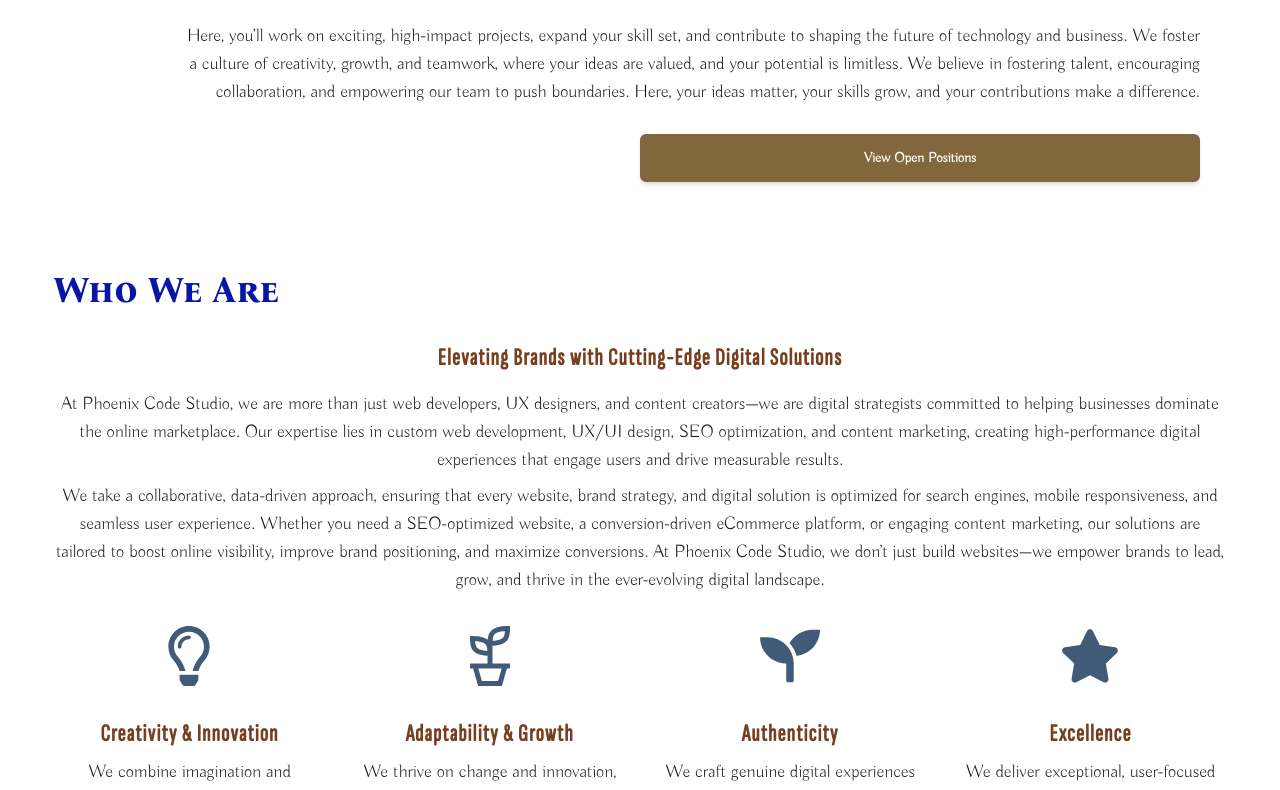
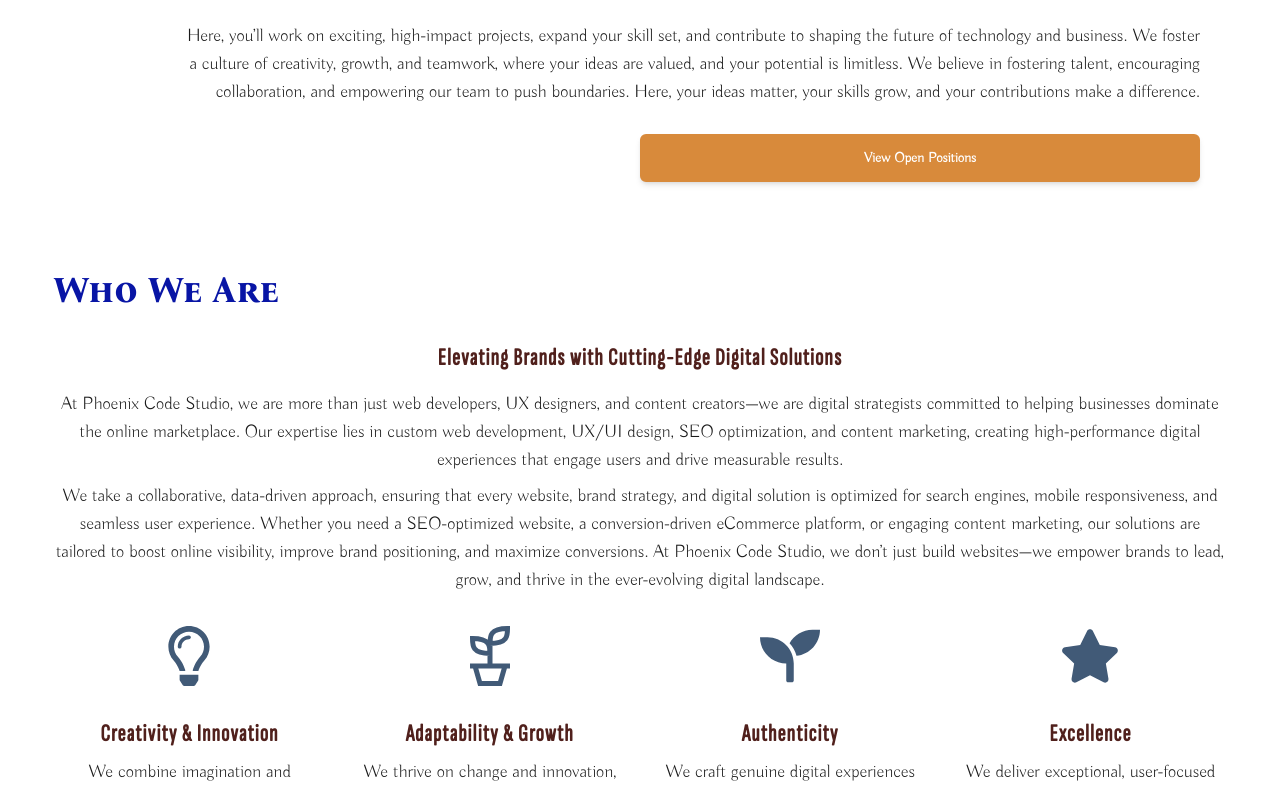
Before and after one commit to tmchuynh/phoenix-code-studio, a Next.js app: page / in a window 1280 px wide. Shown: the part 2600-3390 px from the top of the page. Built offline with nearby package versions, Linux system fonts and the light colour scheme.

Commit message:
start updating accent colors

```diff
--- a/src/app/globals.css
+++ b/src/app/globals.css
@@ -24,10 +24,10 @@
     --tertiary-foreground: #ffffff;
     --muted: #e0e0e0;
     --muted-foreground: #0b0b0b;
-    --accent-1: #866c46;
-    --accent-2: #763f20;
-    --accent-3: #3a5a40;
-    --accent-4: #82673c;
+    --accent-1: #fda484;
+    --accent-2: #50201c;
+    --accent-3: #355c3a;
+    --accent-4: #d88a3b;
     --accent-5: #415a77;
     --accent-foreground: #ffffff;
     --destructive: #ff3e3e;
@@ -65,17 +65,17 @@
     --popover-foreground: #f5f5f5;
     --primary: #d72638db;
     --primary-foreground: #ffffff;
-    --secondary: #7ac3f7fb;
+    --secondary: #e7feff;
     --secondary-foreground: #0f0f0f;
-    --tertiary: #ec9779dc;
+    --tertiary: #caf0f8;
     --tertiary-foreground: #0f0f0f;
     --muted: #1f1f1f;
     --muted-foreground: #efefef;
-    --accent-1: #d7e9b8e3;
-    --accent-3: #9fc9d9;
-    --accent-2: #ffbea6c4;
+    --accent-1: #98c1d9;
+    --accent-2: #cecece;
+    --accent-3: #ddbea9;
     --accent-4: #aa998f;
-    --accent-5: #9ae8fed3;
+    --accent-5: #dad2bc;
     --accent-foreground: #040404;
     --destructive: #ff3e3edf;
     --destructive-foreground: #000000;
@@ -233,23 +233,30 @@
   }
 
   h3 {
-    @apply text-xl lg:text-2xl 2xl:text-3xl font-semibold;
+    @apply text-xl lg:text-2xl 2xl:text-3xl font-semibold text-accent-2;
+  }
+
+  h3 strong {
+    @apply uppercase;
+  }
+
+  ul {
+    @apply list-disc pl-6 space-y-2 text-pretty my-4;
   }
   li,
   p {
     @apply text-sm md:text-lg 2xl:text-xl;
   }
 
+  li strong {
+    @apply text-tertiary;
+  }
+
+  li li strong {
+    @apply text-accent-5;
+  }
+
   p {
     @apply my-2;
   }
-
-  h3,
-  strong {
-    @apply text-accent-2;
-  }
-
-  ul {
-    @apply list-disc pl-6 space-y-2 text-pretty my-4;
-  }
 }
```
